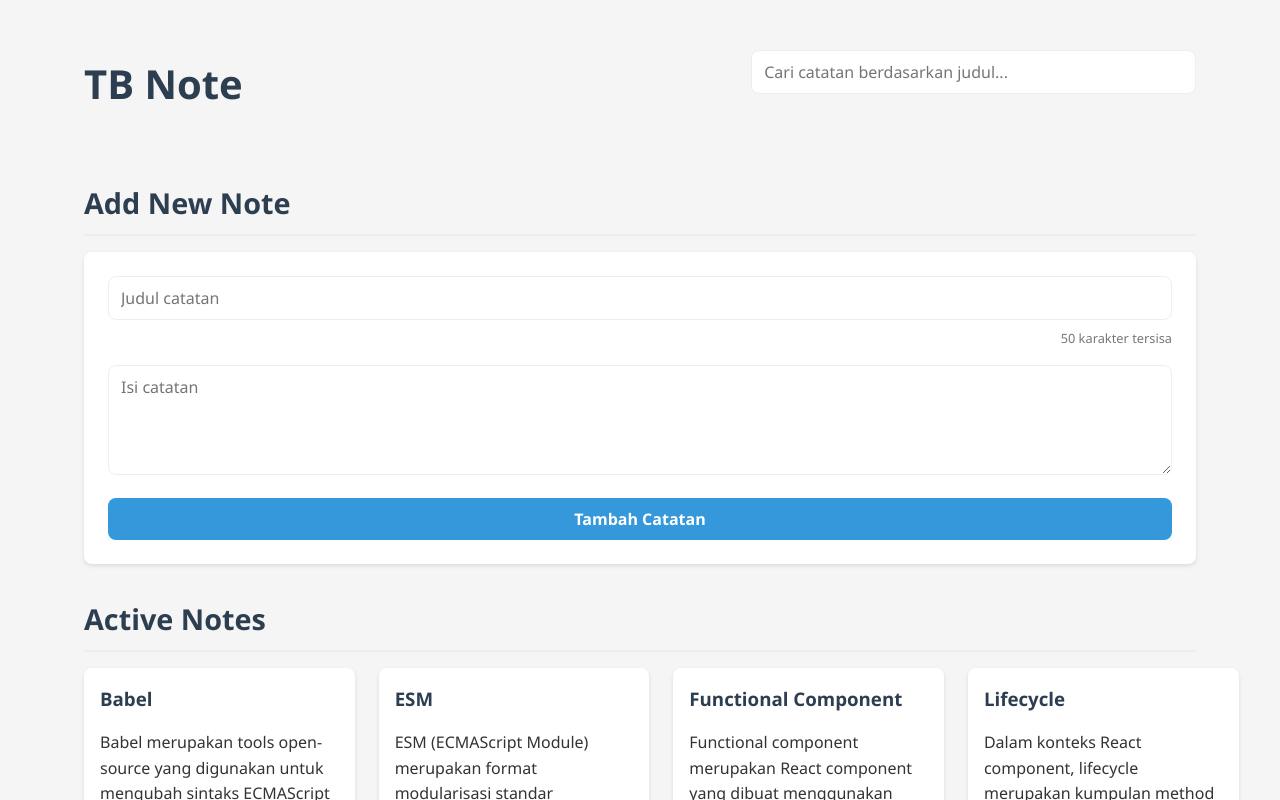
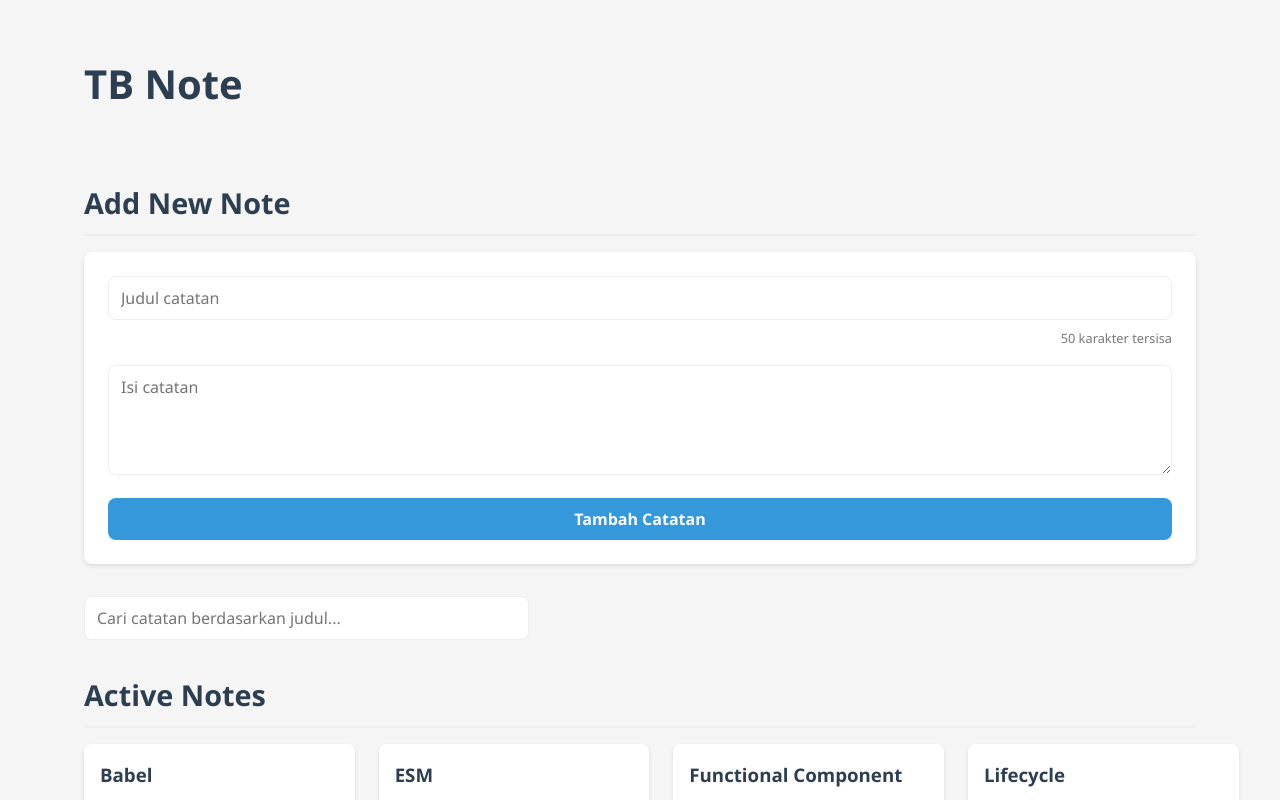
Before and after one commit to arieftb/tb-note-learning, a React (Vite) app: page / in a window 1280 px wide. Shown: the top 800 px of the page. Built offline with nearby package versions, Linux system fonts and the light colour scheme.

Commit message:
refactor: [arieftb] move search section
move from the top right inside header to between sections add new notes and active notes

```diff
--- a/src/presentation/templates/NotesTemplate.jsx
+++ b/src/presentation/templates/NotesTemplate.jsx
@@ -17,13 +17,16 @@ export const NotesLayout = ({
     <div className="container">
       <header className="app-header mb-4">
         <h1>TB Note</h1>
-        <NoteSearch value={searchQuery} onChange={onSearchChange}/>
       </header>
 
       <main>
         <section className="mb-5">
           <h2 className="mb-3">Add New Note</h2>
           <NoteForm onSubmit={onAddNote}/>
+        </section>
+
+        <section className="mb-4">
+          <NoteSearch value={searchQuery} onChange={onSearchChange}/>
         </section>
 
         <section className="mb-5">
```
